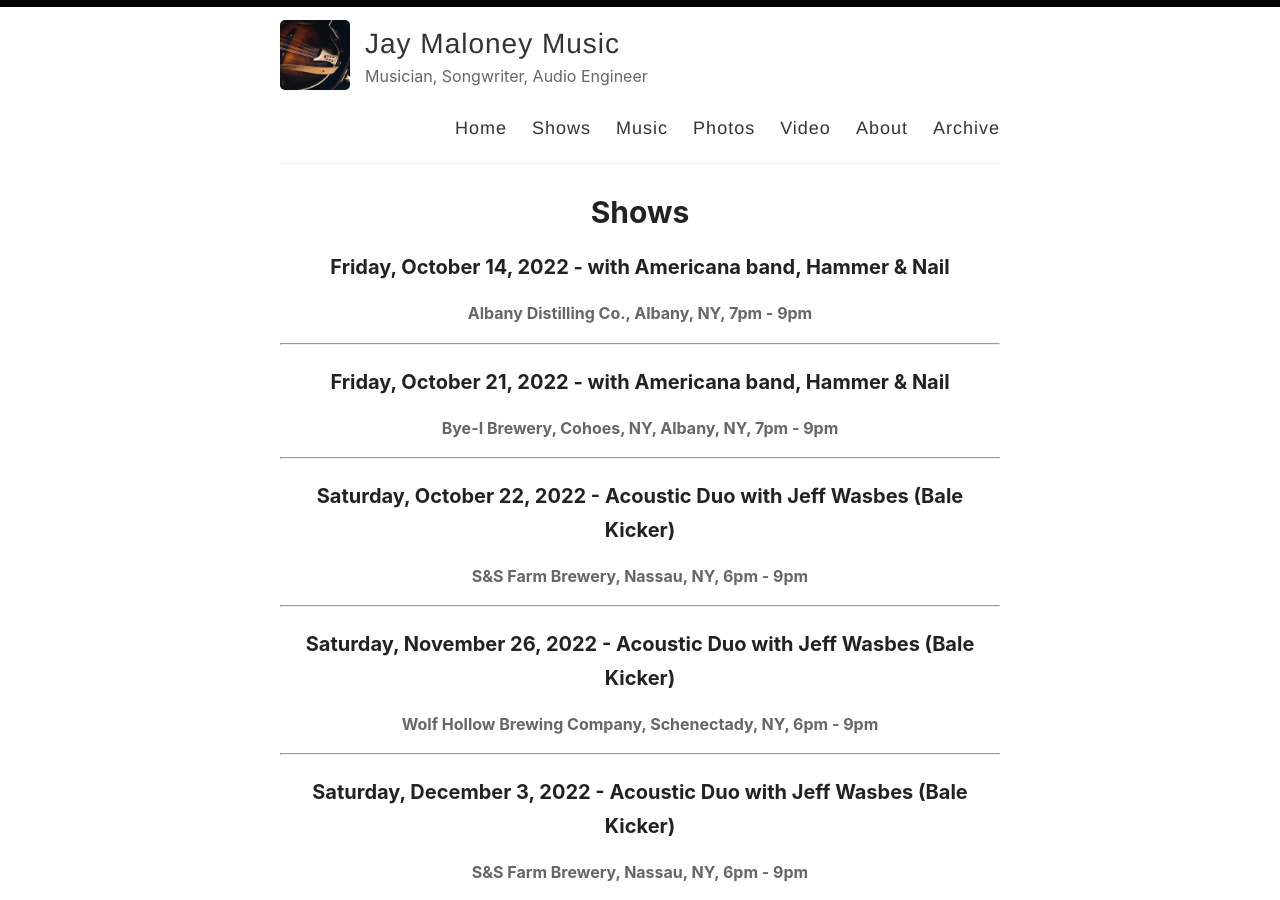
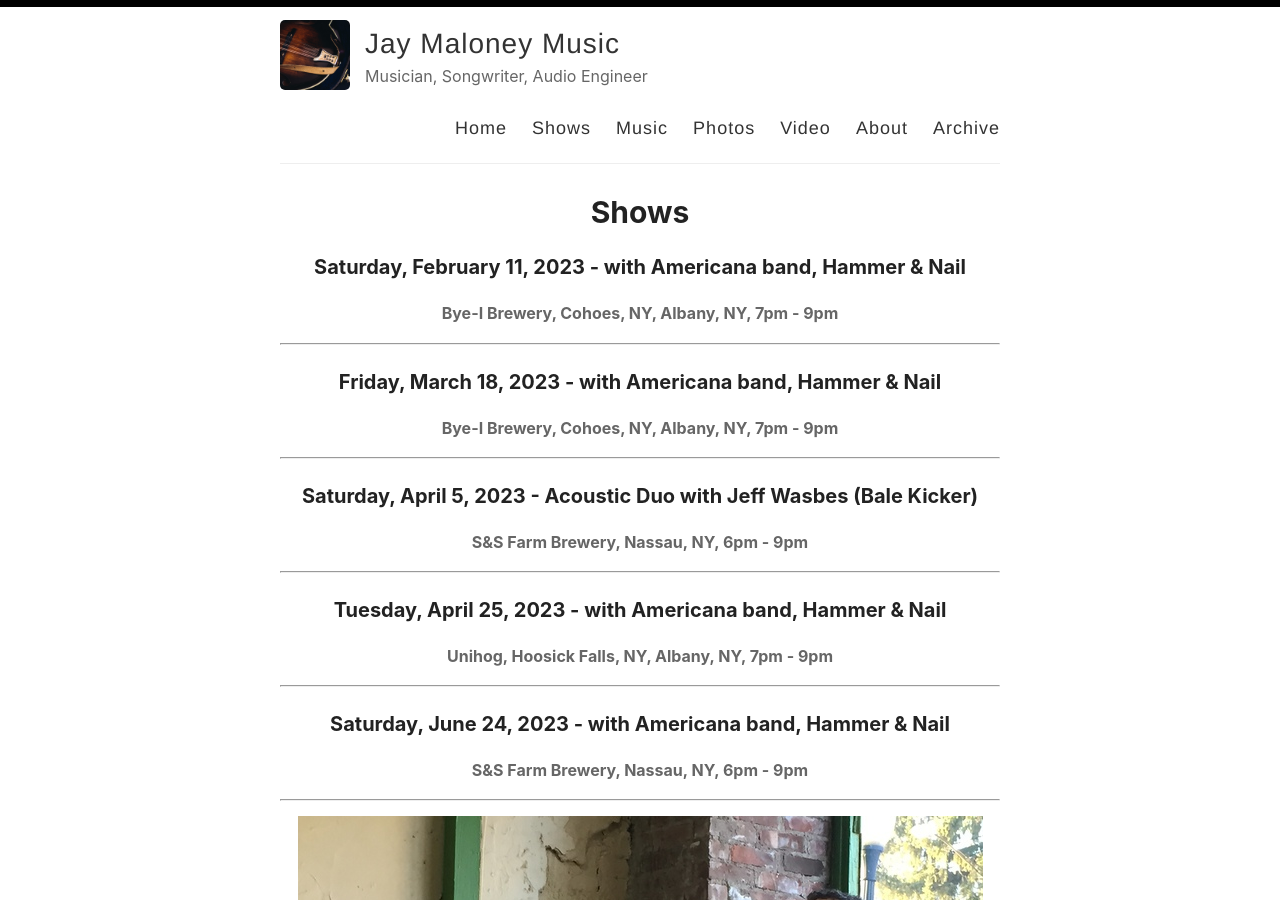
Before and after one commit to thisjaymaloney/thisjaymaloney.github.io, a Jekyll site: the page built from _pages/shows.md, in a window 1280 px wide and 900 px high. Built offline with Jekyll 4.4.1, drawn with Linux system fonts in a browser that asks for light colours.

Commit message:
Update shows.md

```diff
--- a/_pages/shows.md
+++ b/_pages/shows.md
@@ -3,19 +3,19 @@ layout: page
 permalink: /shows/
 title: Shows
 ---
-### Friday, October 14, 2022 - with Americana band, Hammer & Nail
-#### Albany Distilling Co., Albany, NY, 7pm - 9pm
----
-### Friday, October 21, 2022 - with Americana band, Hammer & Nail
+### Saturday, February 11, 2023 - with Americana band, Hammer & Nail
 #### Bye-I Brewery, Cohoes, NY, Albany, NY, 7pm - 9pm
 ---
-### Saturday, October 22, 2022 - Acoustic Duo with Jeff Wasbes (Bale Kicker)
+### Friday, March 18, 2023 - with Americana band, Hammer & Nail
+#### Bye-I Brewery, Cohoes, NY, Albany, NY, 7pm - 9pm
+---
+### Saturday, April 5, 2023 - Acoustic Duo with Jeff Wasbes (Bale Kicker)
 #### S&S Farm Brewery, Nassau, NY, 6pm - 9pm
 ---
-### Saturday, November 26, 2022 - Acoustic Duo with Jeff Wasbes (Bale Kicker)
-#### Wolf Hollow Brewing Company, Schenectady, NY, 6pm - 9pm
+### Tuesday, April 25, 2023 - with Americana band, Hammer & Nail
+#### Unihog, Hoosick Falls, NY, Albany, NY, 7pm - 9pm
 ---
-### Saturday, December 3, 2022 - Acoustic Duo with Jeff Wasbes (Bale Kicker)
+### Saturday, June 24, 2023 - with Americana band, Hammer & Nail
 #### S&S Farm Brewery, Nassau, NY, 6pm - 9pm
 ---
 <p style="text-align:center;">
```
